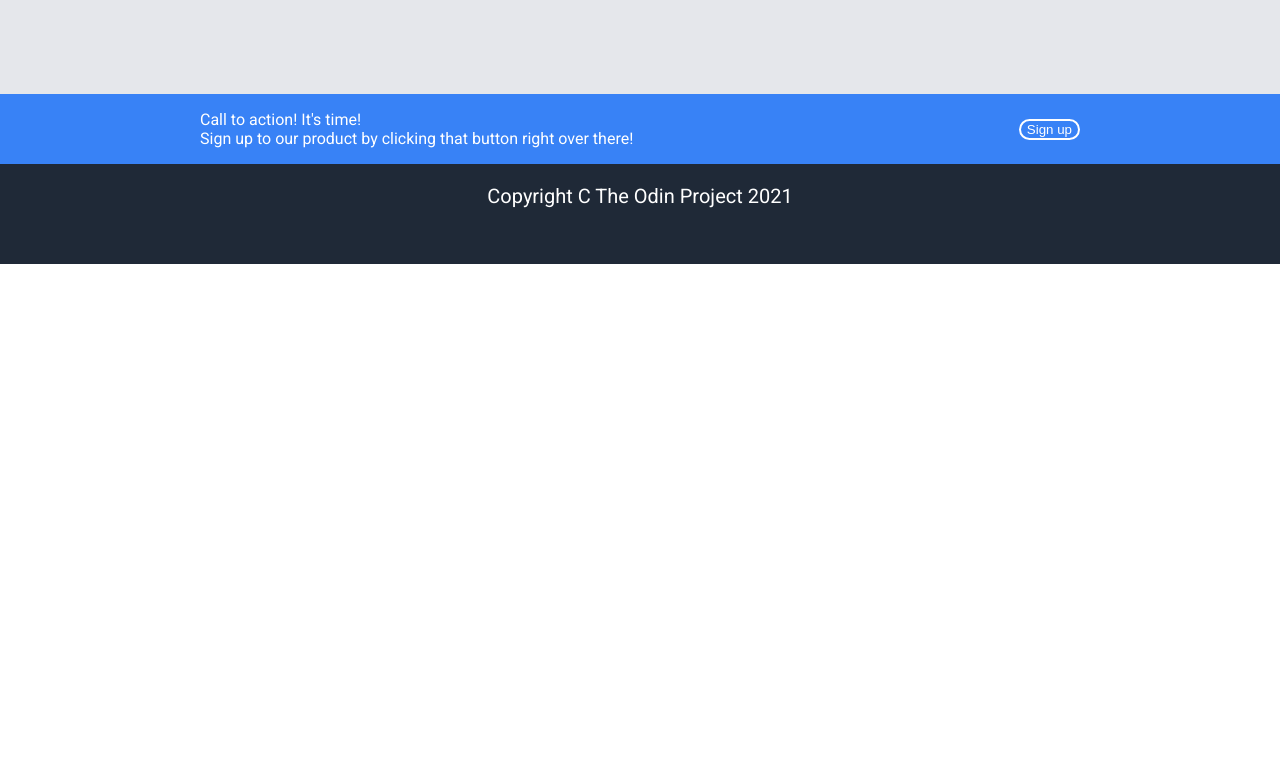
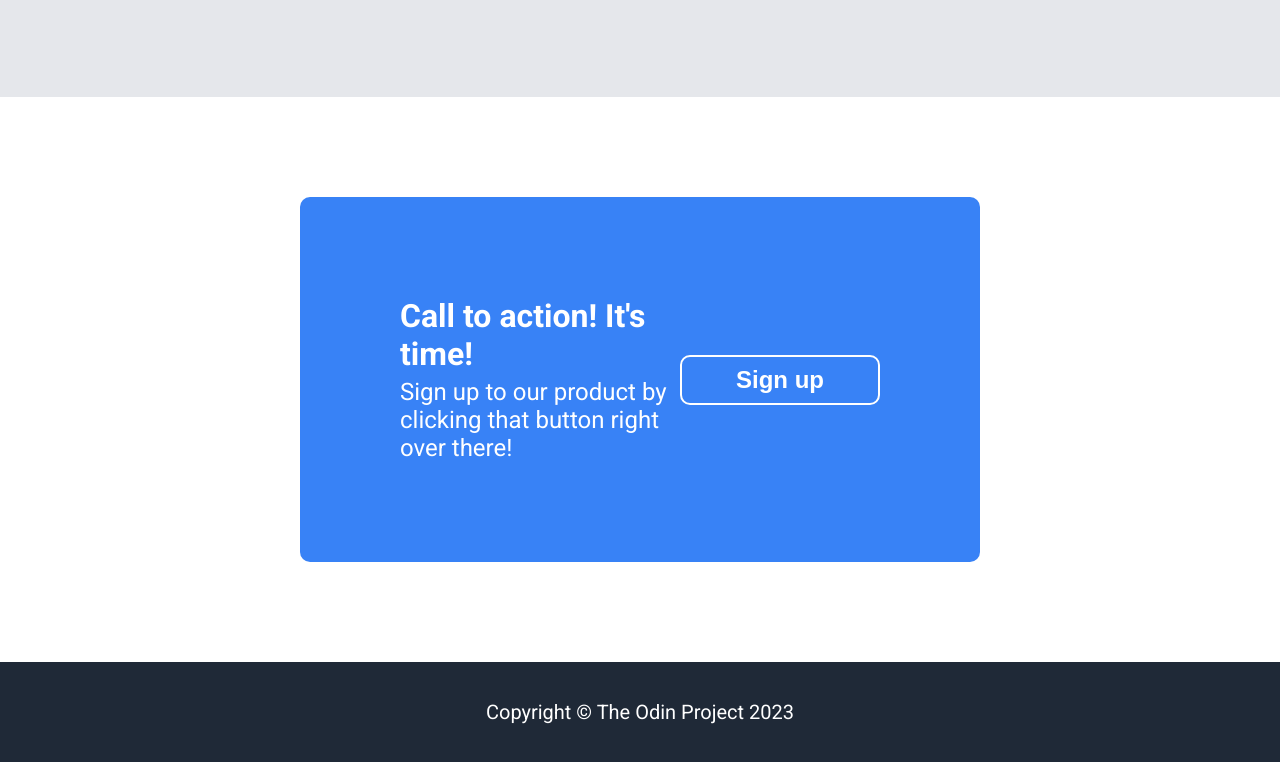
Before and after one commit to garfprimeau/Landing-Page, a plain HTML site: page pages/index.html in a window 1280 px wide. Shown: the part 1310-2072 px from the top of the page. Before the commit the page ends 1574 px from the top, so only its background shows below. Drawn offline with Linux system fonts and the light colour scheme.

Commit message:
Finish action section, add copyright symbol

```diff
--- a/pages/index.html
+++ b/pages/index.html
@@ -48,13 +48,21 @@
             is that it looks nice.</div>
         <div class="sig">-Thor, God of Thunder </div></div>
     </div>
-    <div class="action">
-        <p>Call to action! It's time! <br>
-            Sign up to our product by clicking that button right over there! </p>
-        <button>Sign up</button>
+    <div class="action-container">
+        <div class="action">
+            <div>
+                <div class="action-top">
+                    <strong><span class="bigger">Call to action! It's time!</span></strong>
+                </div>
+                <div class="action-bottom">
+                     Sign up to our product by clicking that button right over there!
+                </div>
+            </div>
+            <div><button><strong>Sign up</strong></button></div>
+        </div>
     </div>
     <div class="footer">
-        <p>Copyright C The Odin Project 2021</p>
+        Copyright &copy; The Odin Project 2023
     </div>
 </div>
 
--- a/pages/styles.css
+++ b/pages/styles.css
@@ -56,6 +56,7 @@ a {
 .header {
     background-color: #1F2937;
     display: flex;
+    flex: 1;
     justify-content: space-between;
     padding-top: 10px;
     padding-bottom: 10px;
@@ -179,26 +180,53 @@ a {
     margin-top: -10px;
 }
 
+.action-container {
+    display:flex;
+    flex:1;
+    justify-content: center;
+    background-color: white;
+    padding: 100px 300px;
+    height: 200px;
+}
 .action {
     display: flex;
+    flex: 1;
     justify-content: space-between;
     align-items: center;
     background-color: #3882f6;
-    padding: 0 200px;
+    padding: 100px 100px;
+    gap: 10px;
+    border-radius: 10px;
+}
+
+.bigger {
+    font-size: 200%;
+}
+
+.action-top {
+    margin-bottom: 5px;
+}
+
+.action-bottom {
+    font-size: 150%;
 }
 
 .action button {
     display: flex;
-    justify-content: flex-start;
+    justify-content: center;
     align-items: center;
     border: 2px solid white;
-    border-radius: 25px;
+    border-radius: 10px;
+    height: 50px;
+    width: 200px;
+    font-size: 150%;
 }
 
 .footer {
     display: flex;
     background-color: #1F2937;
     justify-content: center;
+    align-items: center;
     font-size: 20px;
     height: 100px;
 
```
